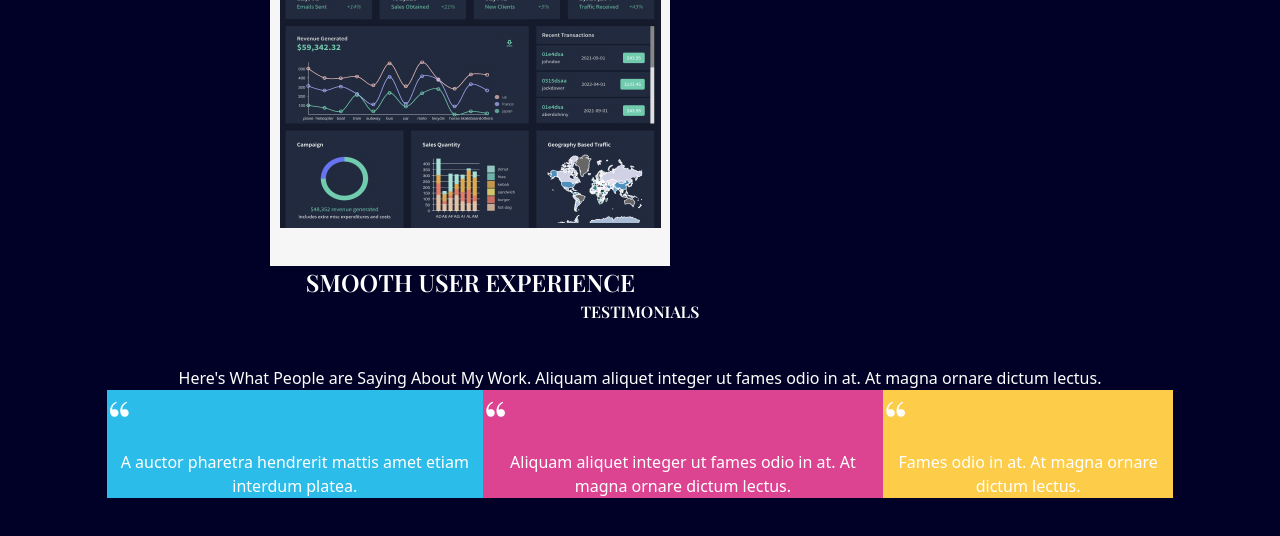
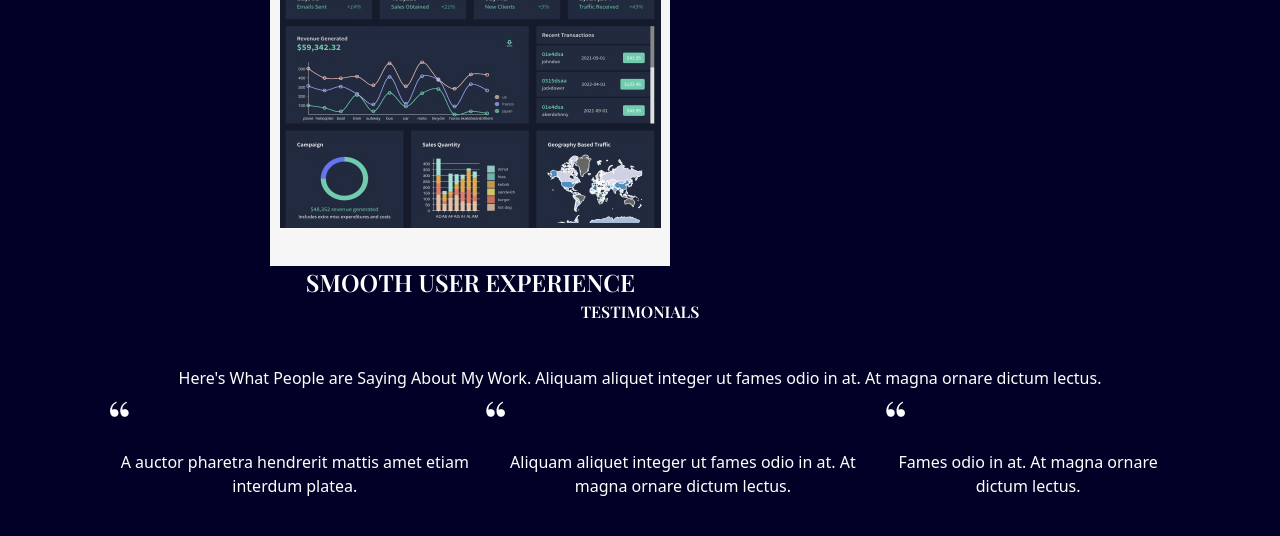
Before and after one commit to Daedalus-Digital/DeployedWindowPain, a React (Vite) app: page / in a window 1280 px wide. Shown: the part 4694-5230 px from the top of the page. Built offline with nearby package versions, Linux system fonts and the light colour scheme; a web font is replaced by a local one.

Commit message:
updsted styles on testimonials page

```diff
--- a/src/scenes/Testimonials.jsx
+++ b/src/scenes/Testimonials.jsx
@@ -16,8 +16,8 @@
           visible: { opacity: 1, x: 0 },
         }}
       >
-				<p className="font-playfair font-semibold text-4xl mb-5 text-red">
-					TESTIMONIALS
+        <p className="font-playfair font-semibold text-4xl mb-5 text-white">
+          TEST<span className="text-ribcolororange">IMONIALS</span>
         </p>
         <LineGradient width="mx-auto w-2/5" />
         <p className="mt-10">
@@ -29,7 +29,7 @@
       {/* TESTIMONIALS */}
       <div className="md:flex md:justify-between gap-8">
         <motion.div
-					className="mx-auto relative bg-blue max-w-[400px] h-[350px] flex flex-col justify-end p-16 mt-48
+          className="mx-auto relative bg-ribcolororange max-w-[400px] h-[350px] flex flex-col justify-end p-16 mt-48
             before:absolute before:top-[-120px] before:-ml-[110px] before:left-1/2 before:content-person1"
           initial="hidden"
           whileInView="visible"
@@ -47,7 +47,7 @@
         </motion.div>
 
         <motion.div
-					className="mx-auto relative bg-red max-w-[400px] h-[350px] flex flex-col justify-end p-16 mt-48
+          className="mx-auto relative bg-sunyellow max-w-[400px] h-[350px] flex flex-col justify-end p-16 mt-48
             before:absolute before:top-[-120px] before:-ml-[110px] before:left-1/2 before:content-person2"
           initial="hidden"
           whileInView="visible"
@@ -66,7 +66,7 @@
         </motion.div>
 
         <motion.div
-					className="mx-auto relative bg-yellow max-w-[400px] h-[350px] flex flex-col justify-end p-16 mt-48
+          className="mx-auto relative bg-[#fdd474] max-w-[400px] h-[350px] flex flex-col justify-end p-16 mt-48
             before:absolute before:top-[-120px] before:-ml-[110px] before:left-1/2 before:content-person3"
           initial="hidden"
           whileInView="visible"
```
Lines whose indentation alone changed are shown as unchanged.
